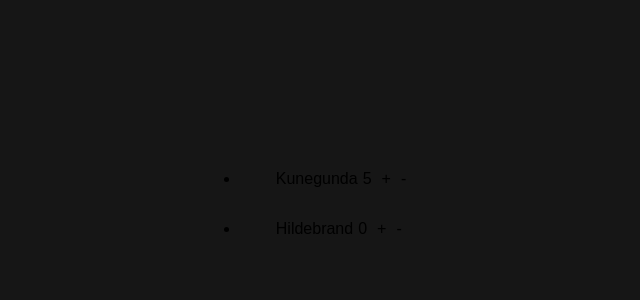
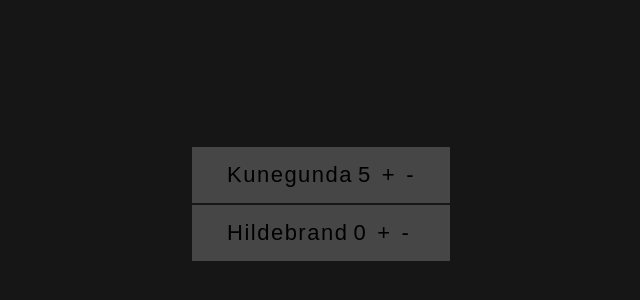
Before and after one commit to krlakwa/scorekeeper, a React (Create React App) app: page / in a window 1280 px wide. Shown: the part 196-496 px from the top of the page, without its empty margins (319-959 px from the left). Built offline with nearby package versions, Linux system fonts and the light colour scheme.

Commit message:
Update PlayersList

```diff
--- a/src/components/PlayersList.js
+++ b/src/components/PlayersList.js
@@ -3,7 +3,7 @@ import Player from './Player';
 import './PlayersList.css';
 
 const PlayersList = (props) => (
-  <ul className="PlayerList">
+  <ul className="PlayersList">
     {props.players.map((player, i) => (
       <Player
         key={i}
```
